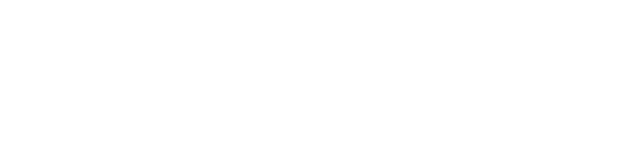
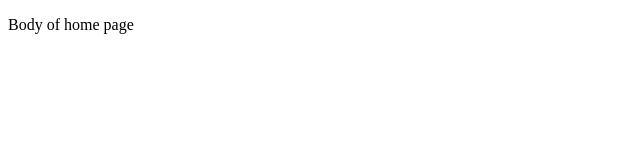
Before and after one commit to Deekshith052/Assignments, a plain HTML site: page index.html in a window 1280 px wide. Shown: the whole page, without its empty margins (0-640 px from the left). Drawn offline with Linux system fonts and the light colour scheme.

Commit message:
home page body

```diff
--- a/index.html
+++ b/index.html
@@ -6,6 +6,6 @@
     <title>Home</title>
 </head>
 <body>
-
+    <p>Body of home page</p>
 </body>
 </html>
```
